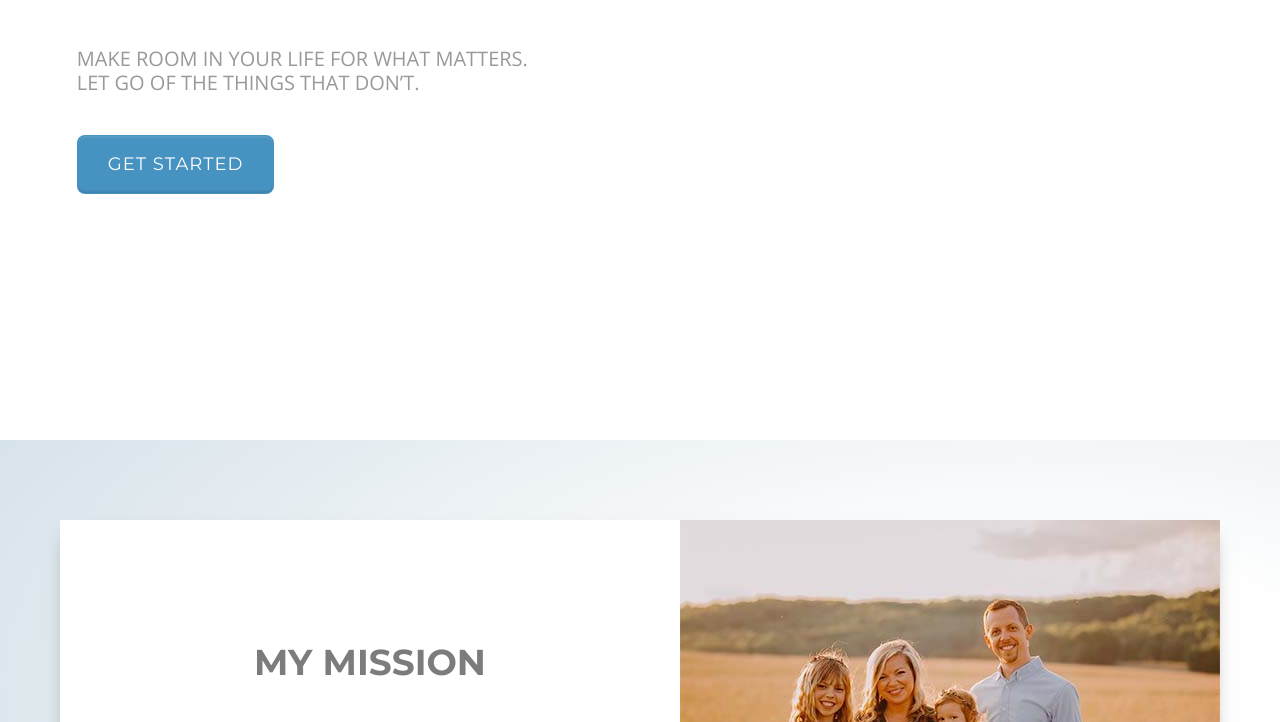
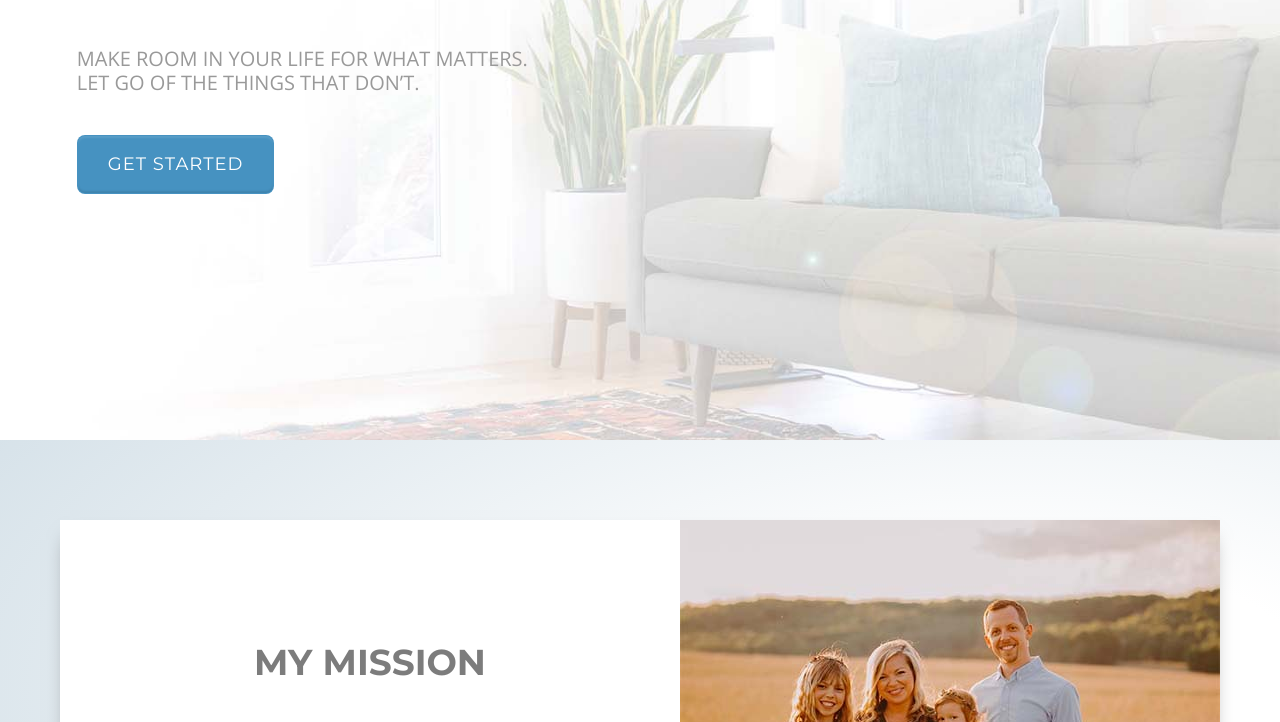
Before and after one commit to mattmink/website-declutter, a website built with Vite: page index.html in a window 1280 px wide. Shown: the part 360-1082 px from the top of the page. Built offline with nearby package versions, Linux system fonts and the light colour scheme.

Commit message:
fix background image issue on ios

```diff
--- a/scss/_base.scss
+++ b/scss/_base.scss
@@ -1,21 +1,3 @@
-body {
-    @include background-image;
-
-    @include media-breakpoint-up(md) {
-        @include media2x {
-            background-image: url(/images/bg@2x.jpg);
-        }
-    }
-
-    @include media-breakpoint-down(md) {
-        background-size: 120%;
-    }
-
-    @include media-tall-narrow {
-        background-image: none;
-    }
-}
-
 .container {
     max-width: 1240px;
     padding: 0 2rem;
--- a/scss/_mixins.scss
+++ b/scss/_mixins.scss
@@ -1,12 +1,3 @@
-@mixin background-image($attachment: fixed) {
-    background-image: url(/images/bg.jpg);
-    background-size: contain;
-    background-position: right bottom;
-    background-repeat: no-repeat;
-    background-color: #fff;
-    background-attachment: $attachment;
-}
-
 @mixin control-transition() {
     transition: color 0.15s ease-in-out, background-color 0.15s ease-in-out, border-color 0.15s ease-in-out, box-shadow 0.15s ease-in-out;
 }
@@ -43,11 +34,11 @@
 
 @mixin media-tall-narrow($orientation: portrait) {
     @if $orientation == portrait {
-        @media (max-width: map-get($breakpoints, sm) - 1) and (min-height: map-get($breakpoints, md)) and (max-height: map-get($breakpoints, lg) - 1) {
+        @media (max-width: map-get($breakpoints, sm) - 1) and (min-height: map-get($breakpoints, md)) {
             @content;
         }
     } @else if $orientation == landscape {
-        @media (min-width: map-get($breakpoints, md)) and (max-width: map-get($breakpoints, lg) - 1) and (max-height: map-get($breakpoints, sm) - 1) {
+        @media (min-width: map-get($breakpoints, md)) and (max-height: map-get($breakpoints, sm) - 1) {
             @content;
         }
     } @else {
--- a/scss/sections/_hero.scss
+++ b/scss/sections/_hero.scss
@@ -5,6 +5,37 @@
     justify-content: flex-start;
     min-height: 100vh;
     padding-bottom: 14vh;
+    background-image: url(/images/bg.jpg);
+    background-size: 120%;
+    background-position: right bottom;
+    background-repeat: no-repeat;
+    background-color: #fff;
+    background-attachment: fixed;
+
+    @supports (-webkit-touch-callout: inherit) {
+        background-attachment: scroll;
+    }
+
+    @include media-breakpoint-up(md) {
+        background-size: 80%;
+
+        @include media2x {
+            background-image: url(/images/bg@2x.jpg);
+        }
+    }
+
+    @include media-tall-narrow() {
+        background-attachment: scroll;
+    }
+
+    @include media-tall-narrow(landscape) {
+        background-size: 70%;
+        background-attachment: scroll;
+    }
+
+    @include media-breakpoint-up(xl) {
+        background-size: contain;
+    }
 
     h1 {
         font-size: 6vw;
@@ -49,12 +80,10 @@
         }
     }
 
-
     @include media-tall-narrow() {
         min-height: 0;
         padding-top: 10vh;
         padding-bottom: 20vh;
-        @include background-image(scroll);
 
         h1 {
             margin-bottom: 1.5em;
```
